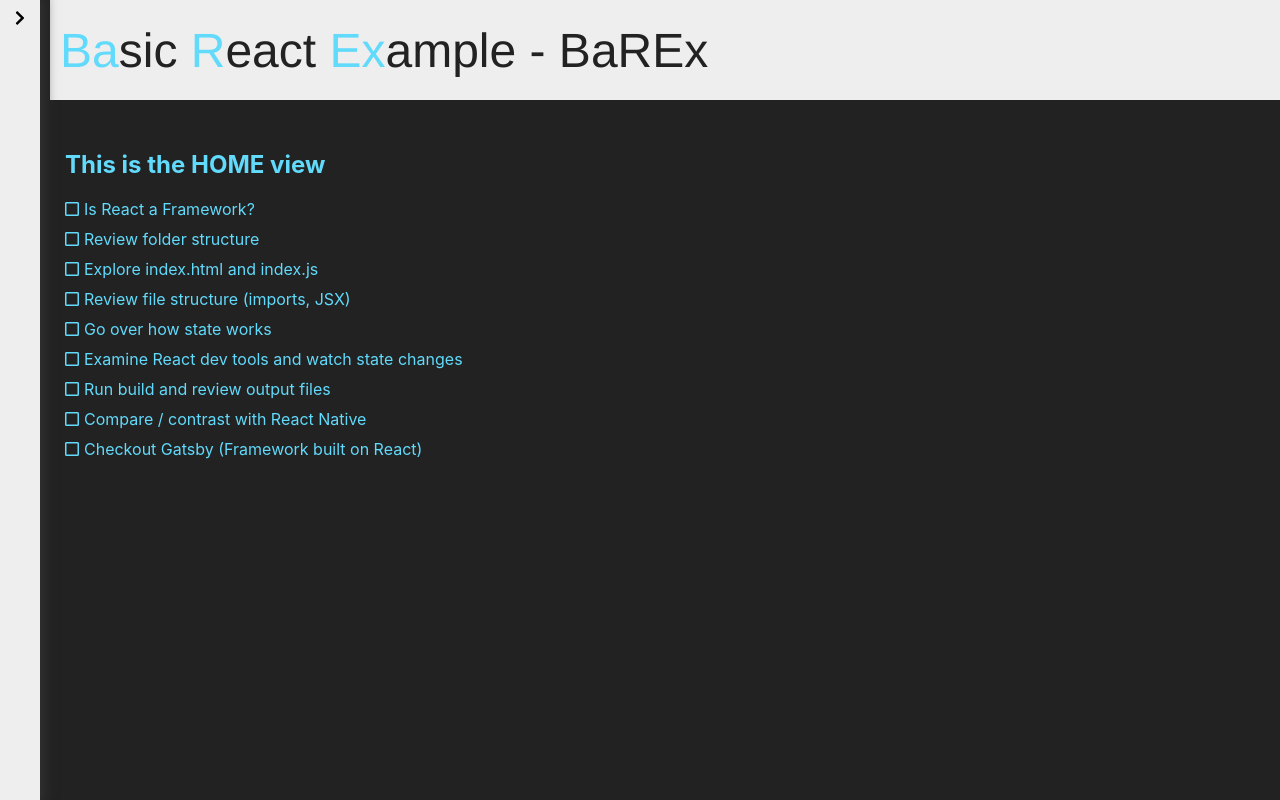
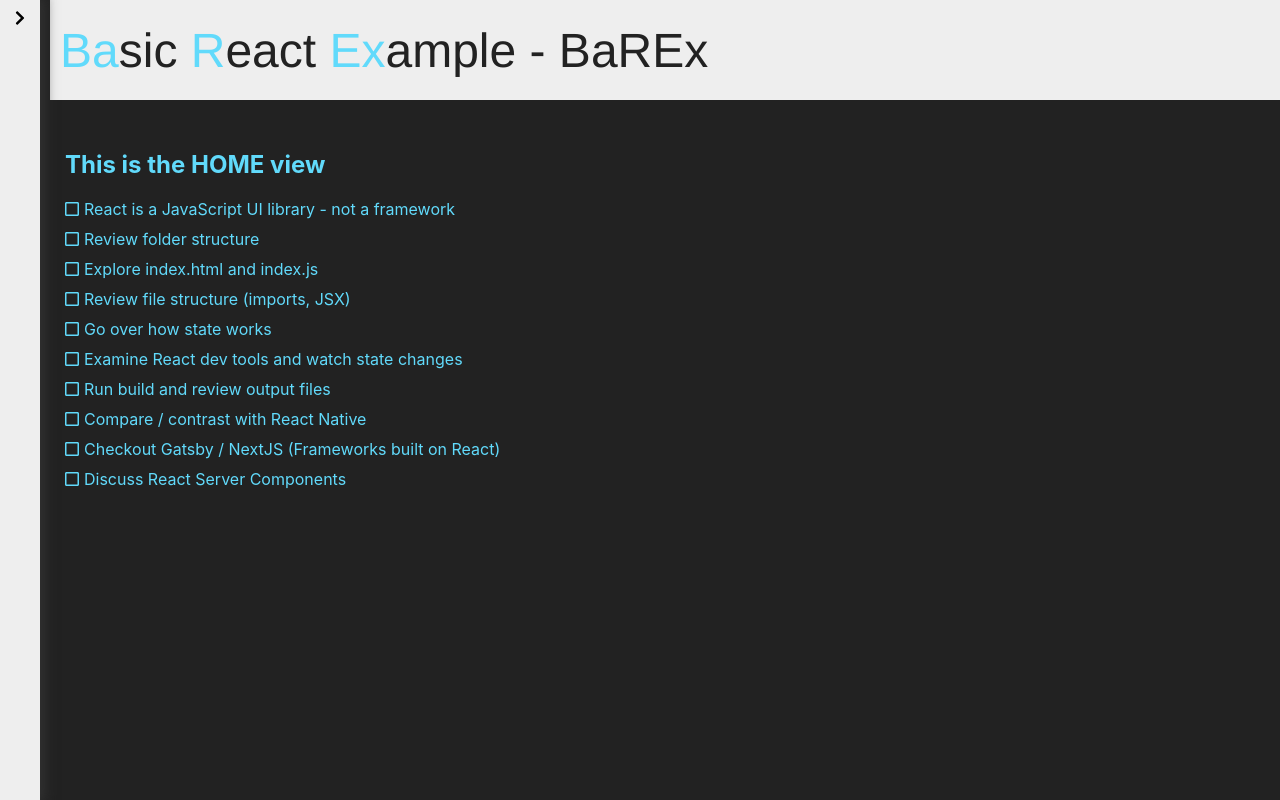
Before and after one commit to ZumDeWald/BaREx, a React (Create React App) app: page / in a window 1280 px wide. Built offline with nearby package versions, Linux system fonts and the light colour scheme.

Commit message:
Removed build for demo & moved items to assets

```diff
--- a/src/App.js
+++ b/src/App.js
@@ -4,8 +4,8 @@
 import Classy from "./components/Classy";
 import RouteView from "./components/RouteView";
 import { Switch, Route } from "react-router-dom";
+import itemData from "./assets/items";
 
-import itemData from "./components/items";
 import "./App.css";
 
 function App() {
--- a/src/components/items.js
+++ b/src/assets/items.js
@@ -1,7 +1,7 @@
 const itemData = [
   {
     done: false,
-    info: "Is React a Framework?",
+    info: "React is a JavaScript UI library - not a framework",
   },
   {
     done: false,
@@ -33,7 +33,11 @@
   },
   {
     done: false,
-    info: "Checkout Gatsby (Framework built on React)",
+    info: "Checkout Gatsby / NextJS (Frameworks built on React)",
+  },
+  {
+    done: false,
+    info: "Discuss React Server Components",
   },
 ];
 
--- a/src/components/RouteView.js
+++ b/src/components/RouteView.js
@@ -23,6 +23,7 @@
   useEffect(() => {
     setView("ROUTE");
     return () => {
+      alert("Leaving the route");
       setView("HOME");
     };
   }, [setView]);
```
Also changed, not shown: 24 other files (tests, documents, lock files or other folders).
